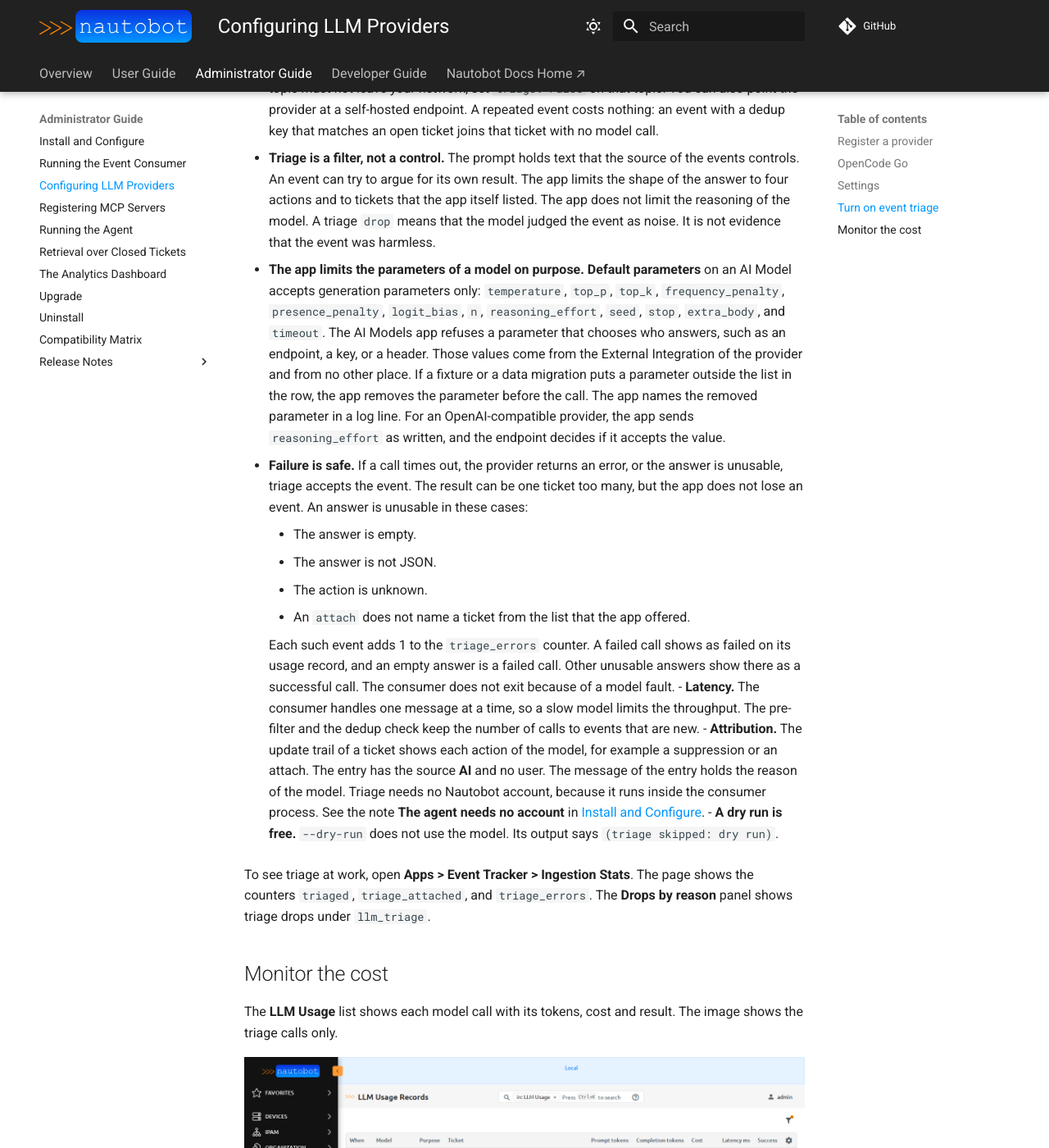
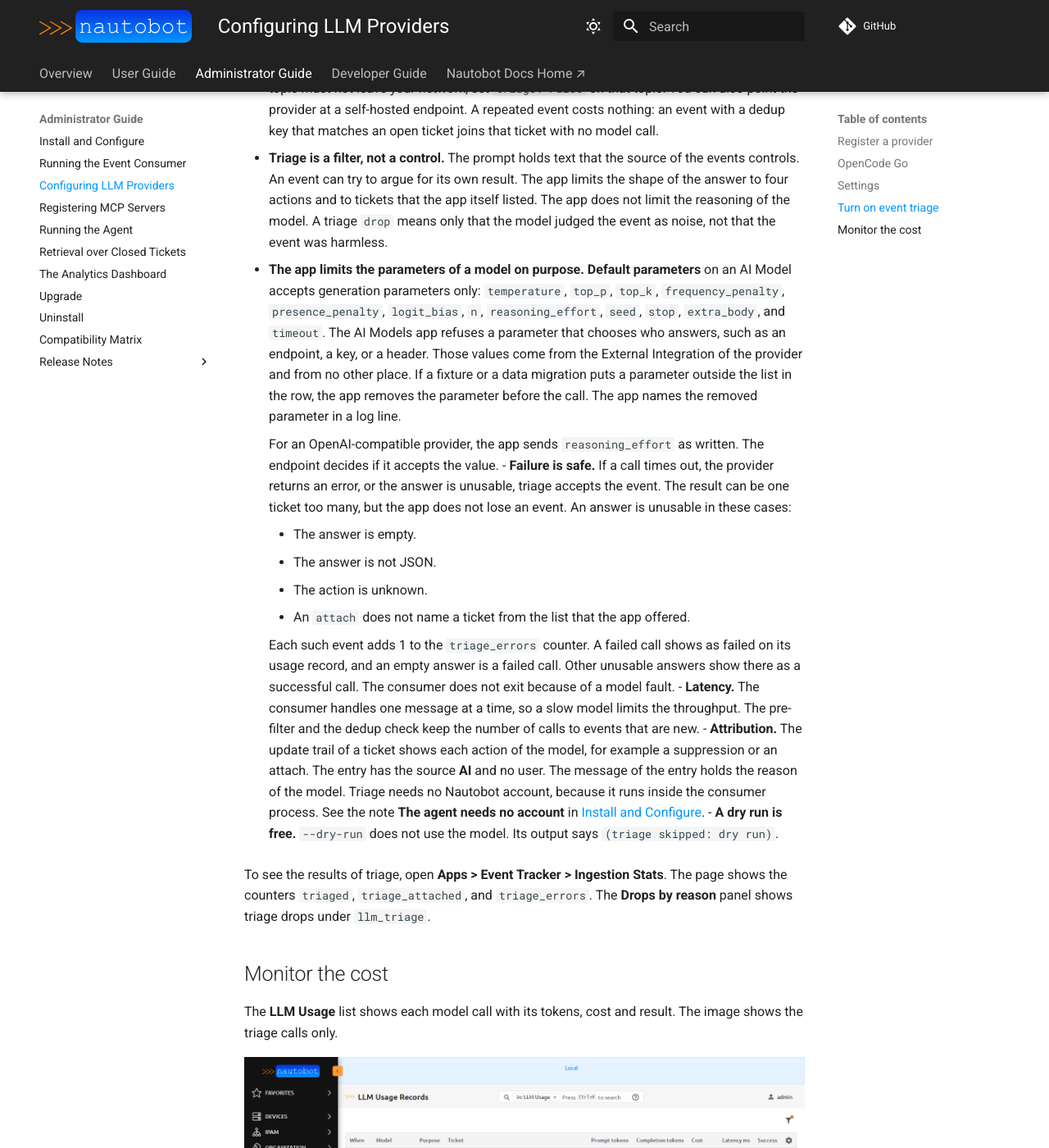
Before and after one commit to jtdub/nautobot-app-event-tracker, an MkDocs documentation site: the page built from docs/admin/llm.md, in a window 1280 px wide and 1400 px high, scrolled down 7620 px. Shown: the whole window at 82% size. Built offline with MkDocs 1.6.1 and Material for MkDocs 9.7.7, drawn with Linux system fonts in a browser that asks for light colours; comment, search, counter and statistics services are not loaded; some of the changed text lies outside the part shown.

Commit message:
55: Address QA round 1 findings
Claude-Session: https://claude.ai/code/session_015Wtbd2fwPED1G32sMDVngA

```diff
--- a/docs/admin/llm.md
+++ b/docs/admin/llm.md
@@ -324,16 +324,18 @@ Read these points before you turn on triage:
 - **Triage is a filter, not a control.** The prompt holds text that the source of the events
   controls. An event can try to argue for its own result. The app limits the shape of the answer
   to four actions and to tickets that the app itself listed. The app does not limit the reasoning
-  of the model. A triage `drop` means that the model judged the event as noise. It is not evidence
-  that the event was harmless.
+  of the model. A triage `drop` means only that the model judged the event as noise, not that the
+  event was harmless.
 - **The app limits the parameters of a model on purpose.** **Default parameters** on an AI Model
   accepts generation parameters only: `temperature`, `top_p`, `top_k`, `frequency_penalty`,
   `presence_penalty`, `logit_bias`, `n`, `reasoning_effort`, `seed`, `stop`, `extra_body`, and
   `timeout`. The AI Models app refuses a parameter that chooses who answers, such as an endpoint,
   a key, or a header. Those values come from the External Integration of the provider and from no
   other place. If a fixture or a data migration puts a parameter outside the list in the row, the
-  app removes the parameter before the call. The app names the removed parameter in a log line. For an OpenAI-compatible provider, the app sends
-  `reasoning_effort` as written, and the endpoint decides if it accepts the value.
+  app removes the parameter before the call. The app names the removed parameter in a log line.
+
+    For an OpenAI-compatible provider, the app sends `reasoning_effort` as written. The endpoint
+    decides if it accepts the value.
 - **Failure is safe.** If a call times out, the provider returns an error, or the answer is
   unusable, triage accepts the event. The result can be one ticket too many, but the app does not
   lose an event. An answer is unusable in these cases:
@@ -356,7 +358,7 @@ Read these points before you turn on triage:
 - **A dry run is free.** `--dry-run` does not use the model. Its output says
   `(triage skipped: dry run)`.
 
-To see triage at work, open **Apps > Event Tracker > Ingestion Stats**. The page shows the
+To see the results of triage, open **Apps > Event Tracker > Ingestion Stats**. The page shows the
 counters `triaged`, `triage_attached`, and `triage_errors`. The **Drops by reason** panel shows
 triage drops under `llm_triage`.
 
@@ -378,7 +380,10 @@ A reasoning model can use all of its output tokens before it writes an answer. T
 warning to the log for an empty answer. The app also writes one warning for an answer that reached
 the limit of output tokens (`finish_reason: length`). Each warning gives the finish reason and the
 prompt and completion token counts. It also gives the reasoning token count when the provider
-reports it. An empty answer is also a failed call. The **Error** field of its usage record holds the same detail.
+reports it.
+
+An empty answer is also a failed call. The **Error** field of its usage record holds the same
+detail.
 
 If you see these warnings, increase **Num_predict** on the AI Model. For triage, you can also
 increase `max_output_tokens` in the `triage` settings. This works only when no **Num_predict**
```
Also changed, not shown: other parts of docs/admin/llm.md (+2 -2 lines).
